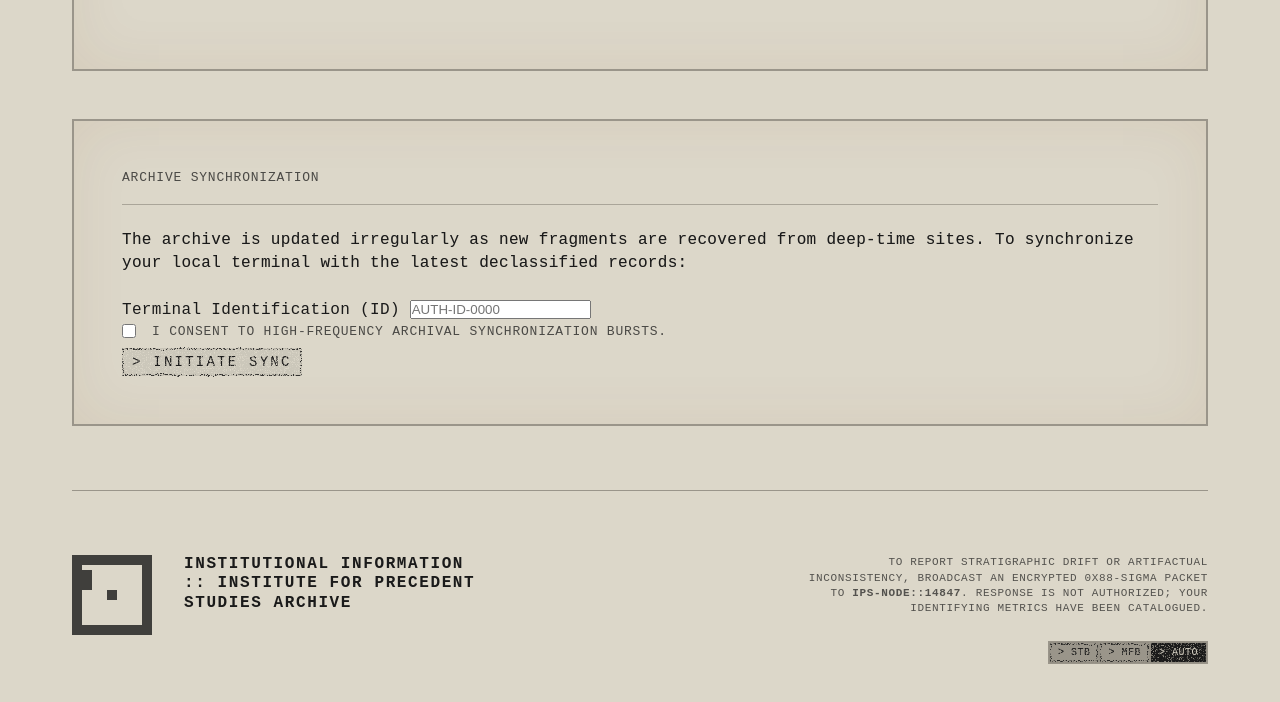
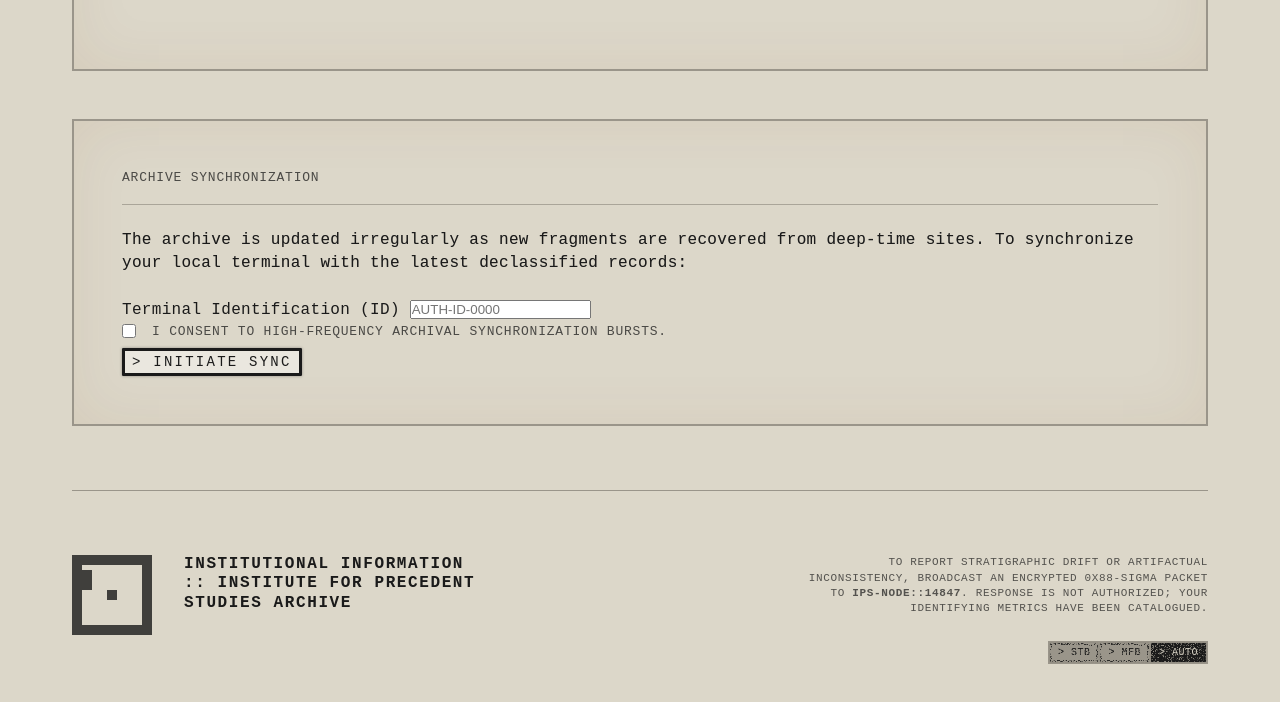
Before and after one commit to gitosaurusrex/TerminalGradient_InstitutionalArchive, a website built with Vite: page about.html in a window 1280 px wide. In both pictures the pointer is over the button "INITIATE SYNC". Shown: the part 3460-4162 px from the top of the page. Built offline with nearby package versions, Linux system fonts and the light colour scheme; a web font is replaced by a local one.

Commit message:
style: refine hover/active button states with solid borders and ink bloom

```diff
--- a/css/archive.css
+++ b/css/archive.css
@@ -227,7 +227,7 @@ html[data-theme="light"] button {
   border: none;
   border-radius: var(--stamp-border-radius);
   position: relative;
-  transition: box-shadow 0.05s steps(2), background 0.1s;
+  transition: box-shadow 0.1s ease, background 0.1s ease, filter 0.1s ease;
   filter: url(#ink-text-noise) drop-shadow(0.3px 0.3px 0.1px rgba(0,0,0,0.1));
   font-variation-settings: "MONO" 1, "CASL" 1, "slnt" 0;
   box-shadow: 0 0 1px 0.5px rgba(26, 26, 26, 0.1); /* Soft ink bleed */
@@ -244,19 +244,26 @@ html[data-theme="light"] button::after {
   filter: url(#ink-border-noise);
   pointer-events: none;
   z-index: -1;
+  transition: border-width 0.1s ease, filter 0.1s ease, border-color 0.1s ease;
 }
 
 html[data-theme="light"] .btn:hover,
-html[data-theme="light"] button:hover {
-  background: rgba(26, 26, 26, 0.08); /* Faint soak */
+html[data-theme="light"] button:hover,
+html[data-theme="light"] .btn:active,
+html[data-theme="light"] button:active {
+  background: rgba(255, 255, 255, 0.4); /* Lighten but not white */
   color: var(--color-text-primary);
-  box-shadow: inset 0 0 4px rgba(0,0,0,0.05);
+  box-shadow: 0 0 3px rgba(26, 26, 26, 0.4); /* Ink bleed bloom */
+  filter: none; /* Remove noise on hover */
 }
 
-html[data-theme="light"] .btn:active,
-html[data-theme="light"] button:active {
-  background: rgba(26, 26, 26, 0.15);
-  box-shadow: inset 0 0 6px rgba(0,0,0,0.1);
+html[data-theme="light"] .btn:hover::after,
+html[data-theme="light"] button:hover::after,
+html[data-theme="light"] .btn:active::after,
+html[data-theme="light"] button:active::after {
+  border-width: 3.5px; /* Thicker solid border */
+  filter: none; /* Remove border noise on hover */
+  border-color: var(--color-text-primary);
 }
 
 /* ============================================
```
